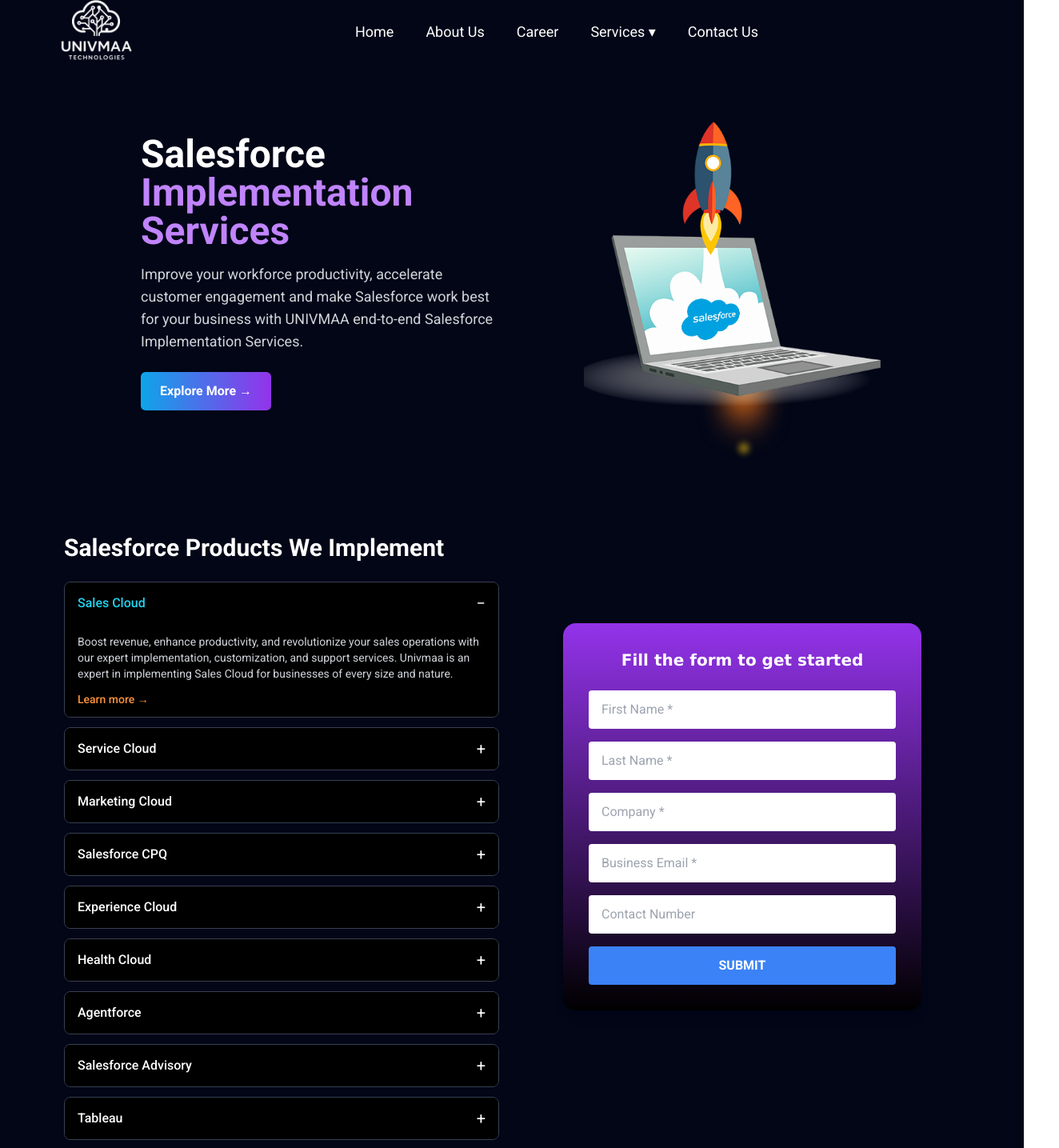
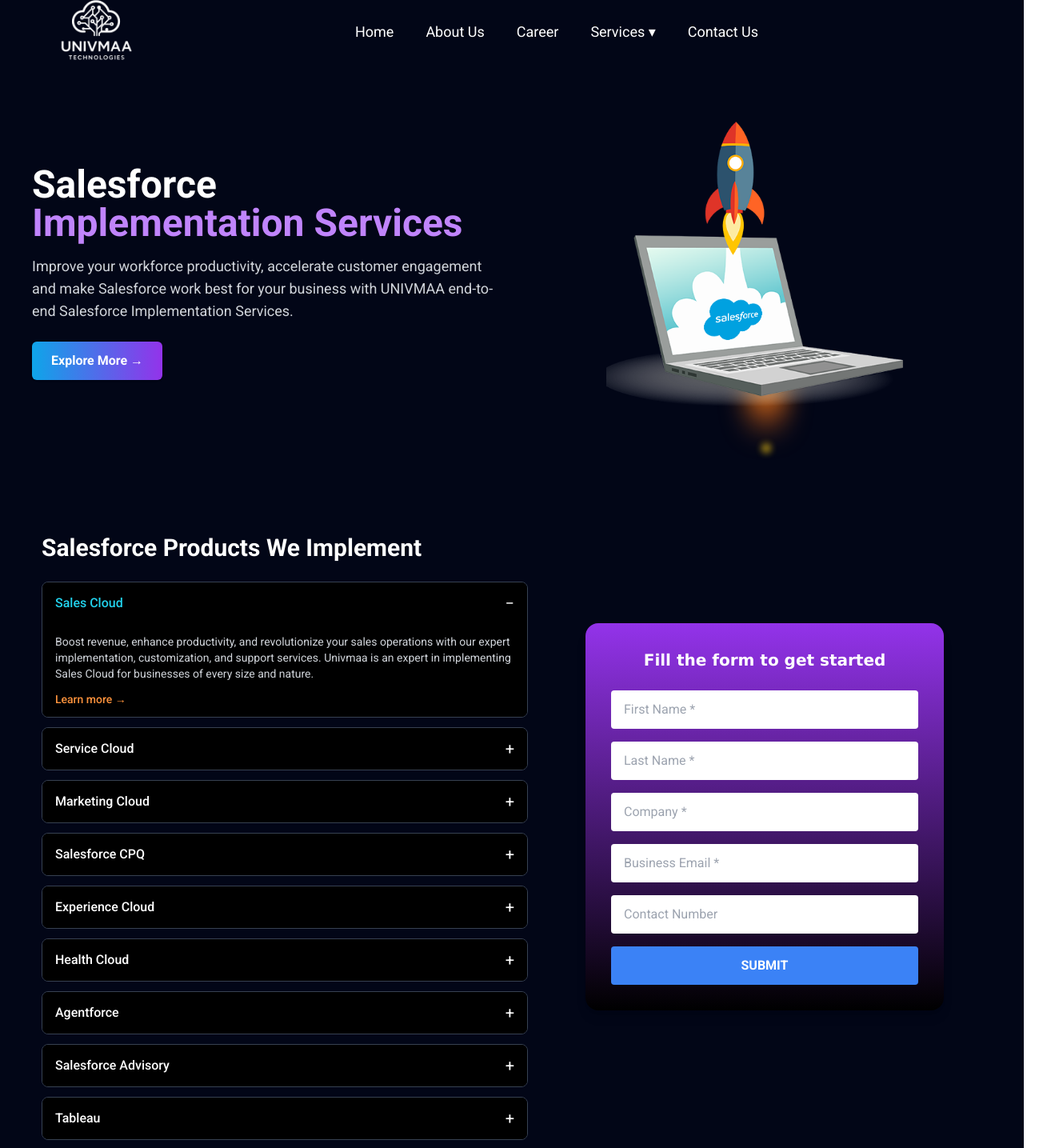
Before and after one commit to univmaa-admin/Univmaa, a React (Vite) app: page /salesforceimplementation in a window 1280 px wide. Shown: the top 1435 px of the page at 80% size, 1324 px wide, since content can reach past the window. Built offline with nearby package versions, Linux system fonts and the light colour scheme.

Commit message:
Update SalesforceImplementation.jsx

```diff
--- a/src/components/ServiceDropdown/SalesforceImplementation.jsx
+++ b/src/components/ServiceDropdown/SalesforceImplementation.jsx
@@ -129,14 +129,14 @@
       <div className="min-h-screen bg-slate-950 text-white pb-10">
         {/* Hero Section */}
         <motion.section
-          className="container mx-auto px-4 sm:px-6 md:px-20 pt-28 sm:pt-36 md:pt-40 pb-16 sm:pb-24 grid grid-cols-1 md:grid-cols-2 items-center gap-10"
+          className="container mx-auto px-4 sm:px-6  pt-28 sm:pt-36 md:pt-40 pb-16 sm:pb-24 grid grid-cols-1 md:grid-cols-2 items-center gap-10"
           initial={{ opacity: 0, y: 80 }}
           whileInView={{ opacity: 1, y: 0 }}
           transition={{ duration: 1 }}
           viewport={{ once: true }}
         >
           {/* Left Text */}
-          <div className="text-center md:text-left md:ps-24">
+          <div className="text-center md:text-left md:ps-4">
             <h1 className="text-3xl sm:text-4xl md:text-5xl font-bold mb-4 leading-tight">
               Salesforce <br />
               <span className="text-purple-400">Implementation Services</span>
@@ -248,7 +248,7 @@
 
         {/* Products + Form */}
         <motion.section
-          className="container mx-auto px-6 md:px-20 py-12 grid grid-cols-1 md:grid-cols-2 gap-8 items-start"
+          className="container mx-auto px-6 sm:ms-11   md:px-2 py-12 grid grid-cols-1 md:grid-cols-2 gap-12 items-start"
           initial={{ opacity: 0, y: 80 }}
           whileInView={{ opacity: 1, y: 0 }}
           transition={{ duration: 1 }}
@@ -256,7 +256,7 @@
         >
           {/* Accordion */}
           <div>
-            <h2 className="text-2xl sm:text-3xl font-bold mb-6">
+            <h2 className="text-2xl sm:text-3xl  font-bold mb-6">
               Salesforce Products We Implement
             </h2>
             <div className="space-y-3">
@@ -316,7 +316,7 @@
 
           {/* Form */}
           <motion.div
-            className="bg-gradient-to-b from-purple-600 to-black p-6 sm:p-8 rounded-2xl shadow-lg w-full max-w-md mx-auto mt-20 md:mt-28"
+            className="bg-gradient-to-b from-purple-600 to-black p-6 sm:p-8 md:ms-6 rounded-2xl shadow-lg w-full max-w-md mx-auto mt-20 md:mt-28"
             initial={{ opacity: 0, y: 80 }}
             whileInView={{ opacity: 1, y: 0 }}
             transition={{ duration: 1 }}
```
